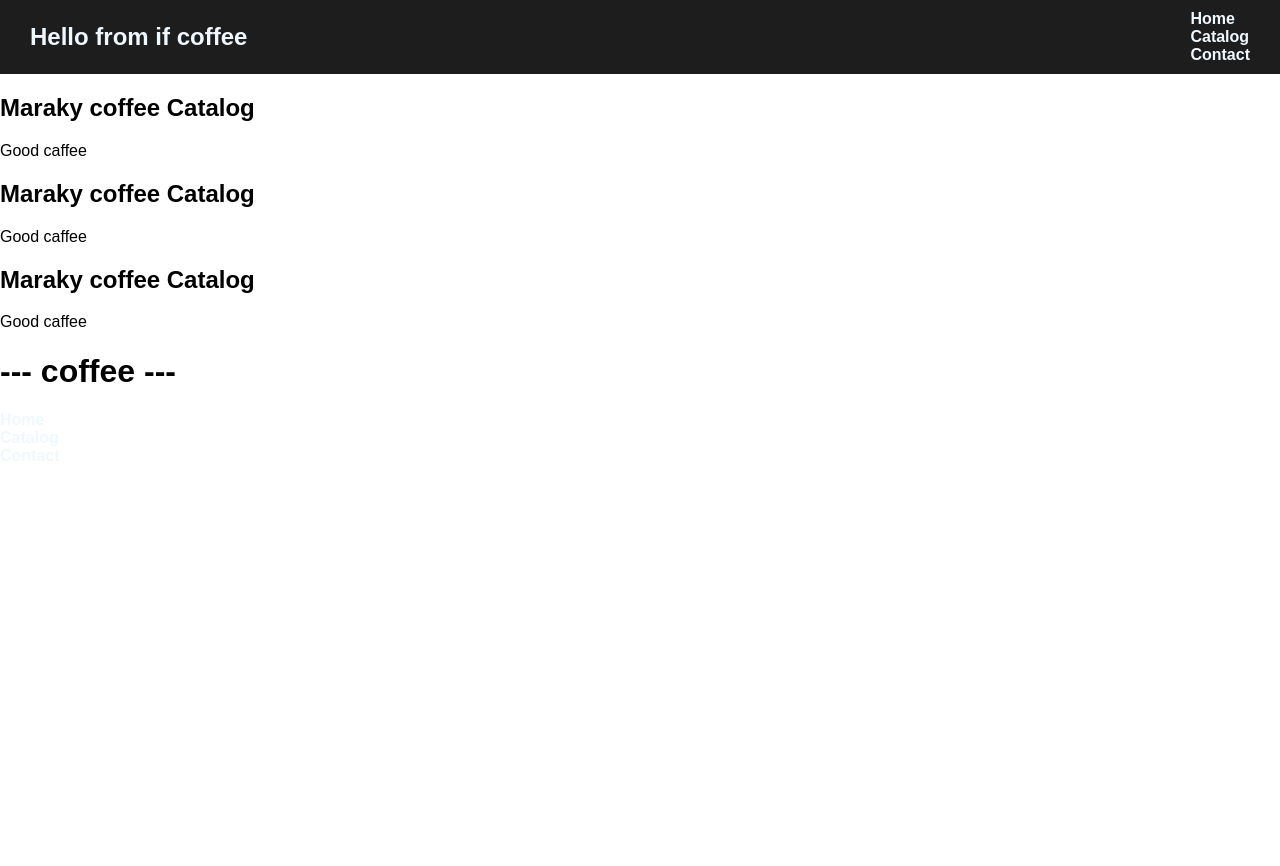
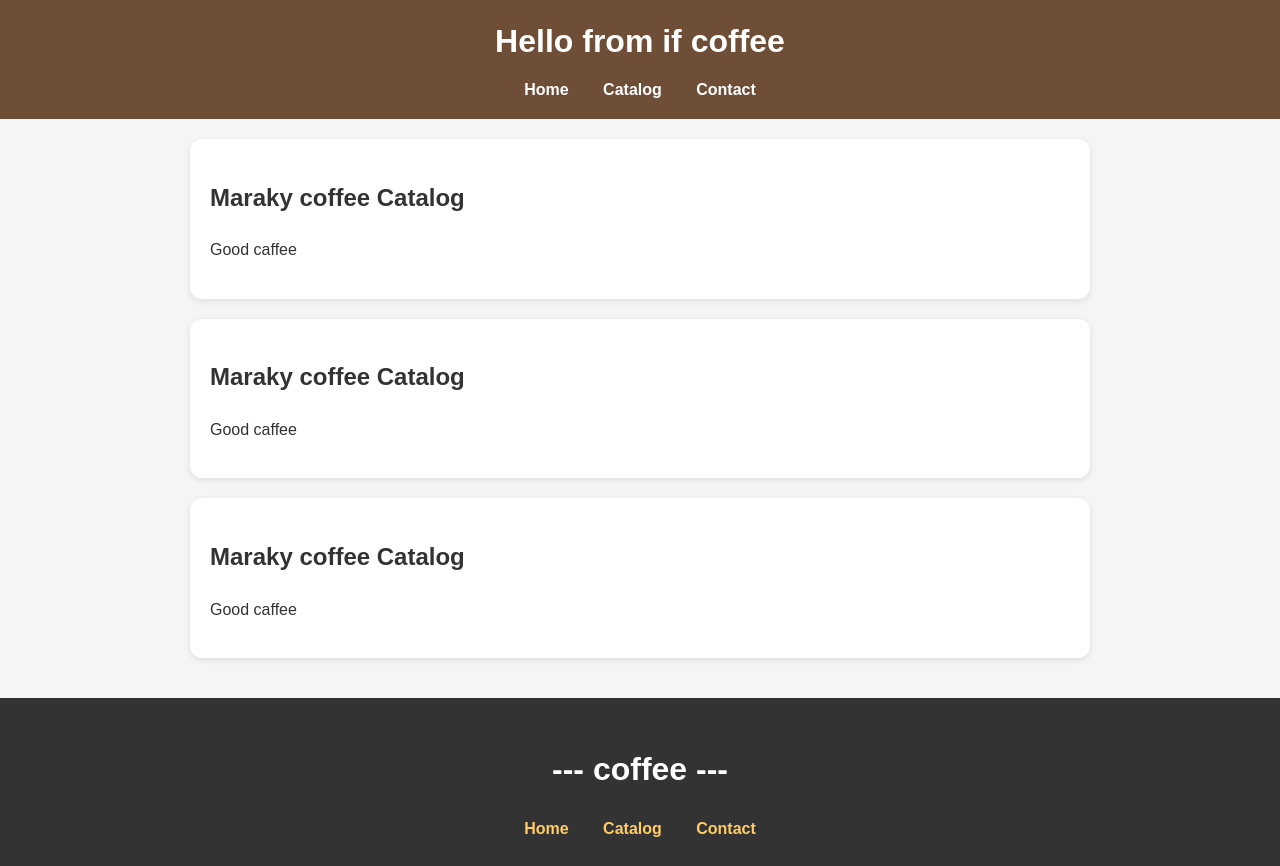
Before and after one commit to rootHat-Admin/prakGit, a plain HTML site: page html_css/h5.html in a window 1280 px wide. Before the commit the page ends 800 px from the top, so only its background shows below. Drawn offline with Linux system fonts and the light colour scheme.

Commit message:
с3.css update

```diff
--- a/html_css/c3.css
+++ b/html_css/c3.css
@@ -1,41 +1,71 @@
 body {
     margin: 0;
     font-family: Arial, sans-serif;
+    background-color: #f5f5f5;
+    color: #333;
+    line-height: 1.6;
 }
 
 header {
-    background: rgb(29, 29, 29);
-    color: aliceblue;
-    display: flex;
-    justify-content: space-between;
-    align-items: center;
-    padding: 10px 30px;
+    background: #6f4e37;
+    color: white;
+    padding: 1rem;
+    text-align: center;
 }
 
 header h1 {
     margin: 0;
-    font-size: 24px;
+    font-size: 2rem;
+}
+
+nav {
+    margin-top: 10px;
 }
 
 nav ul {
     list-style: none;
-    margin: 0;
+    display: inline-block;
+    margin: 0 15px;
     padding: 0;
-    display: flex;
-    gap: 20px;
-}
-
-nav li {
-    margin: 0;
 }
 
 nav a {
     text-decoration: none;
-    color: aliceblue;
+    color: white;
     font-weight: bold;
-    transform: color 0.3s;
+    transition: 0.3s;
 }
 
 nav a:hover {
-    color: #ffcc00;
+    color: #ffcc66;
 }
+
+main {
+    max-width: 900px;
+    margin: 20px auto;
+    padding: 0 20px;
+}
+
+section {
+    background: white;
+    padding: 20px;
+    margin-bottom: 20px;
+    border-radius: 12px;
+    box-shadow: 0 2px 6px rgba(0, 0, 0, 0.1);
+}
+
+footer {
+    background: #333;
+    color: white;
+    text-align: center;
+    padding: 1.5rem;
+    margin-top: 40px;
+}
+
+footer nav a {
+    color: #ffcc66;
+}
+
+footer nav a:hover {
+    color: white;
+}
```
